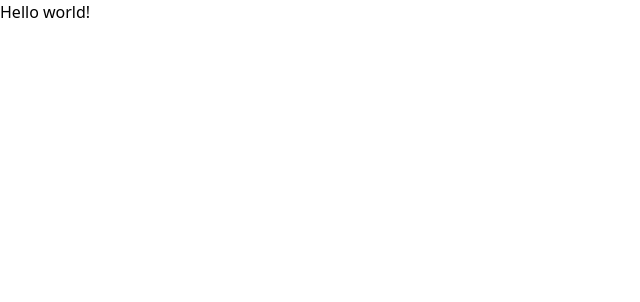
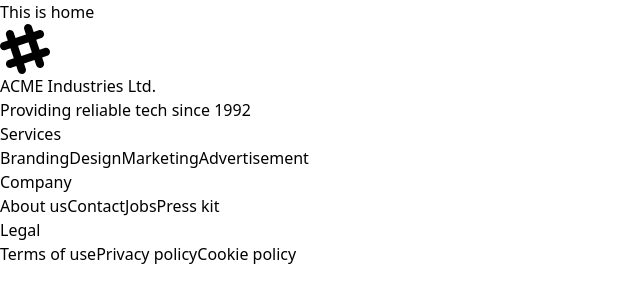
Before and after one commit to tanvir0908/react-career-hub, a React (Vite) app: page / in a window 1280 px wide. Shown: the top 302 px of the page, without its empty margins (0-640 px from the left). Built offline with nearby package versions, Linux system fonts and the light colour scheme.

Commit message:
React Router Basic

```diff
--- /dev/null
+++ b/src/components/Footer/Footer.jsx
@@ -0,0 +1,46 @@
+
+
+export default function Footer() {
+  return (
+    <footer className="footer p-10 bg-base-200 text-base-content">
+      <aside>
+        <svg
+          width="50"
+          height="50"
+          viewBox="0 0 24 24"
+          xmlns="http://www.w3.org/2000/svg"
+          fillRule="evenodd"
+          clipRule="evenodd"
+          className="fill-current"
+        >
+          <path d="M22.672 15.226l-2.432.811.841 2.515c.33 1.019-.209 2.127-1.23 2.456-1.15.325-2.148-.321-2.463-1.226l-.84-2.518-5.013 1.677.84 2.517c.391 1.203-.434 2.542-1.831 2.542-.88 0-1.601-.564-1.86-1.314l-.842-2.516-2.431.809c-1.135.328-2.145-.317-2.463-1.229-.329-1.018.211-2.127 1.231-2.456l2.432-.809-1.621-4.823-2.432.808c-1.355.384-2.558-.59-2.558-1.839 0-.817.509-1.582 1.327-1.846l2.433-.809-.842-2.515c-.33-1.02.211-2.129 1.232-2.458 1.02-.329 2.13.209 2.461 1.229l.842 2.515 5.011-1.677-.839-2.517c-.403-1.238.484-2.553 1.843-2.553.819 0 1.585.509 1.85 1.326l.841 2.517 2.431-.81c1.02-.33 2.131.211 2.461 1.229.332 1.018-.21 2.126-1.23 2.456l-2.433.809 1.622 4.823 2.433-.809c1.242-.401 2.557.484 2.557 1.838 0 .819-.51 1.583-1.328 1.847m-8.992-6.428l-5.01 1.675 1.619 4.828 5.011-1.674-1.62-4.829z"></path>
+        </svg>
+        <p>
+          ACME Industries Ltd.
+          <br />
+          Providing reliable tech since 1992
+        </p>
+      </aside>
+      <nav>
+        <header className="footer-title">Services</header>
+        <a className="link link-hover">Branding</a>
+        <a className="link link-hover">Design</a>
+        <a className="link link-hover">Marketing</a>
+        <a className="link link-hover">Advertisement</a>
+      </nav>
+      <nav>
+        <header className="footer-title">Company</header>
+        <a className="link link-hover">About us</a>
+        <a className="link link-hover">Contact</a>
+        <a className="link link-hover">Jobs</a>
+        <a className="link link-hover">Press kit</a>
+      </nav>
+      <nav>
+        <header className="footer-title">Legal</header>
+        <a className="link link-hover">Terms of use</a>
+        <a className="link link-hover">Privacy policy</a>
+        <a className="link link-hover">Cookie policy</a>
+      </nav>
+    </footer>
+  );
+}
--- /dev/null
+++ b/src/components/Home/Home.jsx
@@ -0,0 +1,7 @@
+export default function Home() {
+  return (
+    <div>
+      <h2>This is home</h2>
+    </div>
+  );
+}
--- /dev/null
+++ b/src/components/Root/Root.jsx
@@ -0,0 +1,11 @@
+import { Outlet } from "react-router-dom";
+import Footer from "../Footer/Footer";
+
+export default function Root() {
+  return (
+    <div>
+      <Outlet />
+      <Footer />
+    </div>
+  );
+}
```
Also changed, not shown: src/main.jsx (+9 -1 lines).
